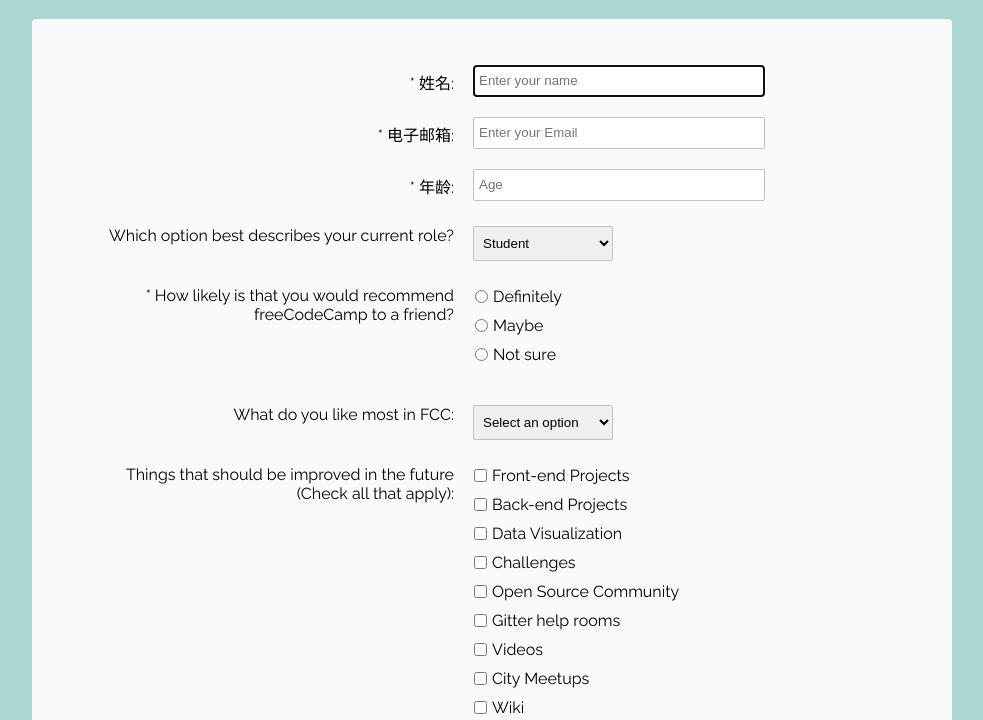
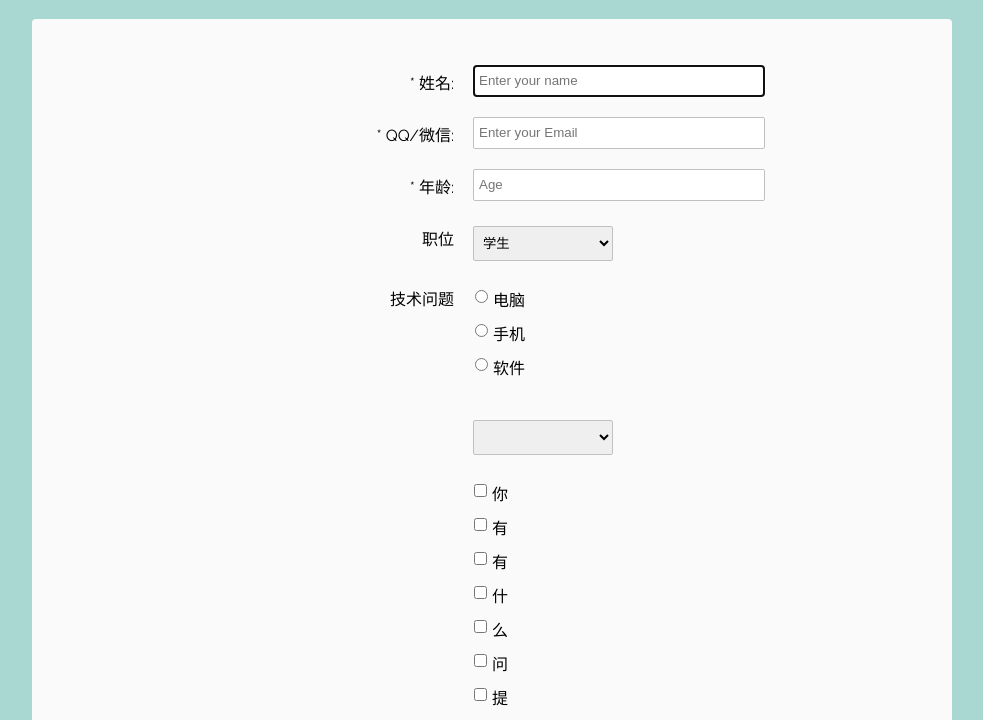
Before and after one commit to Lee-tiny-Co7/leow.io, a plain HTML site: page index.html in a window 1280 px wide. Shown: the part 70-790 px from the top of the page, without its empty margins (148-1131 px from the left). Drawn offline with Linux system fonts and the light colour scheme.

Commit message:
Update index.html

```diff
--- a/index.html
+++ b/index.html
@@ -15,7 +15,7 @@
       <form id="survey-form" method="GET" action="https://crossorigin.me/https://freecodecamp.com">
         <div class="rowTab">
           <div class="labels">
-            <label id="姓名-label" for="姓名">* 姓名: </label>
+            <label id="name-label" for="name">* 姓名: </label>
           </div>
           <div class="rightTab">
             <input autofocus type="text" name="name" id="name" class="input-field" placeholder="Enter your name" required>
@@ -23,15 +23,15 @@
         </div>
         <div class="rowTab">
           <div class="labels">
-            <label id="电子邮箱-label" for="电子邮箱">* 电子邮箱: </label>
+            <label id="email-label" for="email">* QQ/微信: </label>
           </div>
           <div class="rightTab">
-            <input type="电子邮箱" name="电子邮箱" id="电子邮箱" class="input-field" required placeholder="Enter your Email">
+            <input type="email" name="email" id="email" class="input-field" required placeholder="Enter your Email">
           </div>
         </div>
         <div class="rowTab">
           <div class="labels">
-            <label id="number-label" for="年龄">* 年龄: </label>
+            <label id="number-label" for="age">* 年龄: </label>
           </div>
           <div class="rightTab">
             <input type="number" name="age" id="number" min="1" max="125" class="input-field" placeholder="Age">
@@ -39,74 +39,75 @@
         </div>
         <div class="rowTab">
           <div class="labels">
-            <label for="currentPos">Which option best describes your current role?</label>
+            <label for="currentPos">职位</label>
           </div>
           <div class="rightTab">
             <select id="dropdown" name="currentPos" class="dropdown">
-          <option disabled value>Select an option</option>
-          <option  value="student">Student</option>
-          <option value="job">Full Time Job</option>
-          <option value="learner">Full Time Learner</option>
-          <option value="preferNo">Prefer not to say</option>
-          <option value="other">Other</option>
+          <option disabled value>选择一项</option>
+          <option value="student">学生</option>
+          <option value="job">老师</option>
+          <option value="learner">程序员</option>
+          <option value="preferNo">设计</option>
+          <option value="other">艺术家</option>
+          <option value="other">其他职位</option>
         </select>
           </div>
         </div>
         <div class="rowTab">
           <div class="labels">
-            <label for="userRating">* How likely is that you would recommend freeCodeCamp to a friend?</label>
+            <label for="userRating">技术问题</label>
           </div>
           <div class="rightTab">
             <ul style="list-style: none;">
-              <li class="radio"><label>Definitely<input name="radio-buttons" value="1"  type="radio" class="userRatings" ></label></li>
-              <li class="radio"><label>Maybe<input name="radio-buttons" value="2"  type="radio" class="userRatings" ></label></li>
-              <li class="radio"><label>Not sure<input name="radio-buttons" value="3"  type="radio" class="userRatings" ></label></li>
+              <li class="radio"><label>电脑<input name="radio-buttons" value="1"  type="radio" class="userRatings" ></label></li>
+              <li class="radio"><label>手机<input name="radio-buttons" value="2"  type="radio" class="userRatings" ></label></li>
+              <li class="radio"><label>软件<input name="radio-buttons" value="3"  type="radio" class="userRatings"></label></li>
             </ul>
           </div>
         </div>
         <div class="rowTab">
           <div class="labels">
-            <label for="most-like">What do you like most in FCC: </label>
+            <label for="most-like"></label>
           </div>
           <div class="rightTab">
             <select id="most-like" name="mostLike" class="dropdown">
-          <option disabled selected value>Select an option</option>
-          <option value="challenges">Challenges</option>
-          <option value="projects">Projects</option>
-          <option value="community">Community</option>
-          <option value="openSource">Open Source</option>
+          <option disabled selected value></option>
+          <option value="challenges"></option>
+          <option value="projects"></option>
+          <option value="community"></option>
+          <option value="openSource"></option>
         </select>
           </div>
         </div>
         <div class="rowTab">
           <div class="labels">
-            <label for="preferences">Things that should be improved in the future<br>(Check all that apply): </label>
+            <label for="preferences"><br></label>
           </div>
           <div class="rightTab">
             <ul id="preferences" style="list-style: none;">
-              <li class="checkbox"><label><input name="prefer" value="1" type="checkbox" class="userRatings">Front-end Projects</label></li>
-              <li class="checkbox"><input name="prefer" value="2" type="checkbox" class="userRatings">Back-end Projects</li>
-              <li class="checkbox"><label><input name="prefer" value="3" type="checkbox" class="userRatings">Data Visualization</label></li>
-              <li class="checkbox"><label><input name="prefer" value="4" type="checkbox" class="userRatings">Challenges</label></li>
-              <li class="checkbox"><label><input name="prefer" value="5" type="checkbox" class="userRatings">Open Source Community</label></li>
-              <li class="checkbox"><label><input name="prefer" value="6" type="checkbox" class="userRatings">Gitter help rooms</label></li>
-              <li class="checkbox"><label><input name="prefer" value="7" type="checkbox" class="userRatings">Videos</label></li>
-              <li class="checkbox"><label><input name="prefer" value="8" type="checkbox" class="userRatings">City Meetups</label></li>
-              <li class="checkbox"><label><input name="prefer" value="9" type="checkbox" class="userRatings">Wiki</label></li>
-              <li class="checkbox"><label><input name="prefer" value="10" type="checkbox" class="userRatings">Forum</label></li>
-              <li class="checkbox"><label><input name="prefer" value="10" type="checkbox" class="userRatings">Additional Courses</label></li>
+              <li class="checkbox"><label><input name="prefer" value="1" type="checkbox" class="userRatings">你</label></li>
+              <li class="checkbox"><input name="prefer" value="2" type="checkbox" class="userRatings">有</li>
+              <li class="checkbox"><label><input name="prefer" value="3" type="checkbox" class="userRatings">有</label></li>
+              <li class="checkbox"><label><input name="prefer" value="4" type="checkbox" class="userRatings">什</label></li>
+              <li class="checkbox"><label><input name="prefer" value="5" type="checkbox" class="userRatings">么</label></li>
+              <li class="checkbox"><label><input name="prefer" value="6" type="checkbox" class="userRatings">问</label></li>
+              <li class="checkbox"><label><input name="prefer" value="7" type="checkbox" class="userRatings">提</label></li>
+              <li class="checkbox"><label><input name="prefer" value="8" type="checkbox" class="userRatings">解</label></li>
+              <li class="checkbox"><label><input name="prefer" value="9" type="checkbox" class="userRatings">决</label></li>
+              <li class="checkbox"><label><input name="prefer" value="10" type="checkbox" class="userRatings">呐</label></li>
+              <li class="checkbox"><label><input name="prefer" value="10" type="checkbox" class="userRatings">？</label></li>
             </ul>
           </div>
         </div>
         <div class="rowTab">
           <div class="labels">
-            <label for="comments">Any Comments or Suggestions?</label>
+            <label for="comments">建议提问：</label>
           </div>
           <div class="rightTab">
             <textarea id="comments" class="input-field" style="height:50px;resize:vertical;" name="comment" placeholder="Enter your comment here..."></textarea>
           </div>
         </div>
-        <button id="submit" type="submit">Submit</button>
+        <button id="submit" type="submit">提交</button>
       </form>
     </div>
 
```
